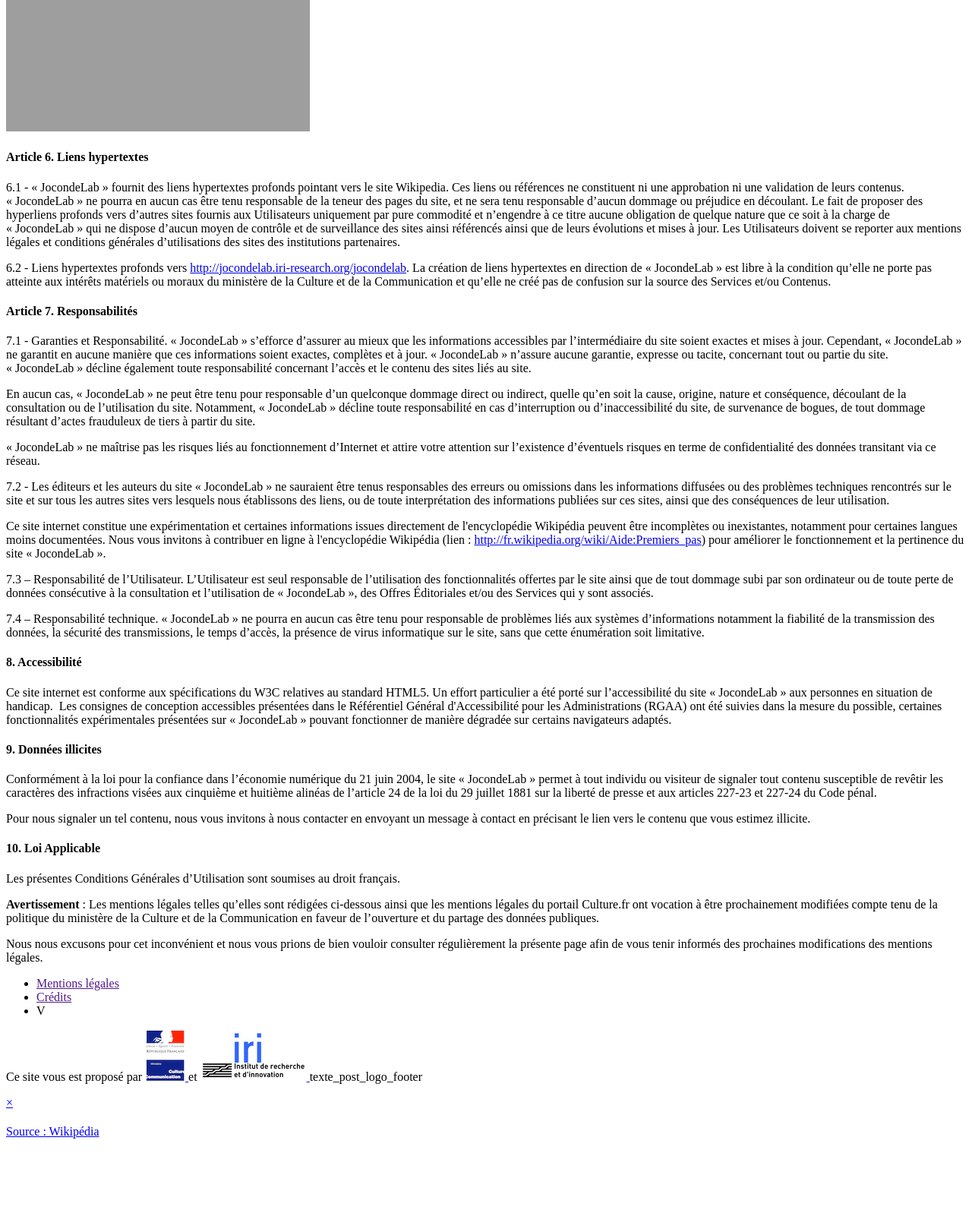
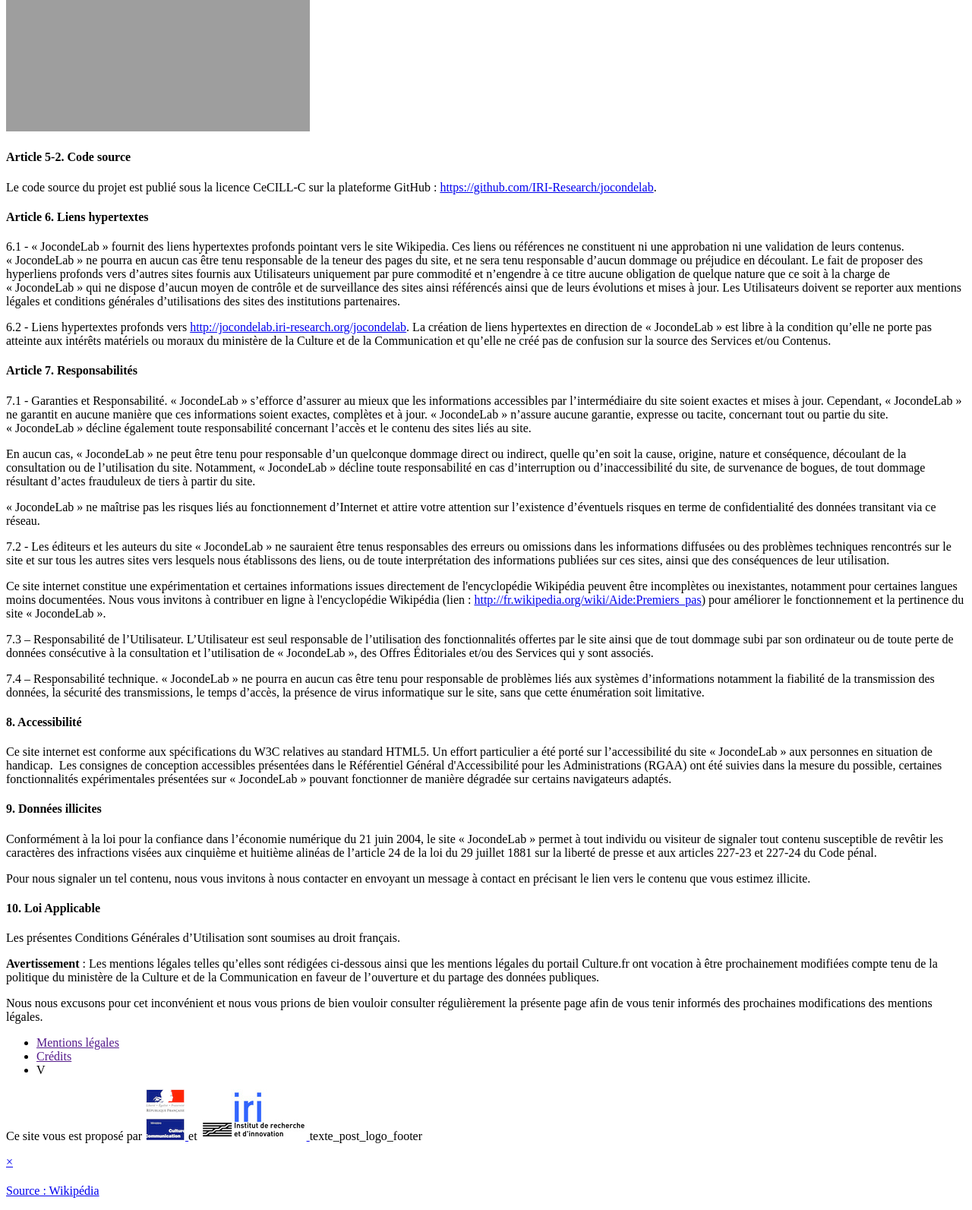
Before and after one commit to IRI-Research/jocondelab, a Django app: template src/jocondelab/templates/jocondelab/front_legal.html in a window 1280 px wide. Shown: the part 3663-5256 px from the top of the page at 76% size. Before the commit the page ends 5162 px from the top, so only its background shows below. Run offline with Django 3.2, Linux system fonts and the light colour scheme; the template is opened without the code that fills it, so the values that code supplies are empty; parts of the project's set-up code (start-up, migrations or seed data) failed here and were passed over; some libraries are stand-ins or nearby versions; grey boxes are pictures that could not be loaded.

Commit message:
upgrade to django 1.6.2 + update legals

```diff
--- a/requirements.txt
+++ b/requirements.txt
@@ -1,4 +1,4 @@
-Django==1.6.1
+Django==1.6.2
 Pillow==2.3.0
 SPARQLWrapper==1.5.2
 SQLAlchemy==0.8.1
--- a/src/jocondelab/__init__.py
+++ b/src/jocondelab/__init__.py
@@ -36,7 +36,7 @@
 # pris connaissance de la licence CeCILL-C, et que vous en avez accepté les
 # termes.
 #
-VERSION = (0, 66, 0, "final", 0)
+VERSION = (0, 68, 0, "final", 0)
 
 
 def get_version():
--- a/src/jocondelab/templates/jocondelab/front_legal.html
+++ b/src/jocondelab/templates/jocondelab/front_legal.html
@@ -99,6 +99,9 @@
     sont librement réutilisables selon les conditions de la licence libre Creative Commons BY-SA 3.0 ou sont entrées dans le domaine public.
     (<a href="http://creativecommons.org/publicdomain/zero/1.0/deed.fr" target="_blank">http://creativecommons.org/publicdomain/zero/1.0/deed.fr</a>)</p>
     <p><img src="http://i.creativecommons.org/l/by-sa/3.0/88x31.png" alt="cc-by-sa" /></p>
+    <h4>Article 5-2. Code source</h4>
+    <p>Le code source du projet est publié sous la licence CeCILL-C sur la plateforme GitHub :
+    <a href="https://github.com/IRI-Research/jocondelab" target="_blank">https://github.com/IRI-Research/jocondelab</a>.</p>
 	<h4>Article 6. Liens hypertextes</h4>
 	<p>6.1 - <span class="italic">&laquo;&nbsp;JocondeLab&nbsp;&raquo;</span> fournit des liens hypertextes profonds pointant vers le site Wikipedia. Ces liens ou références ne constituent
 	ni une approbation ni une validation de leurs contenus. <span class="italic">&laquo;&nbsp;JocondeLab&nbsp;&raquo;</span> ne pourra en aucun cas être tenu responsable de la teneur des
```
